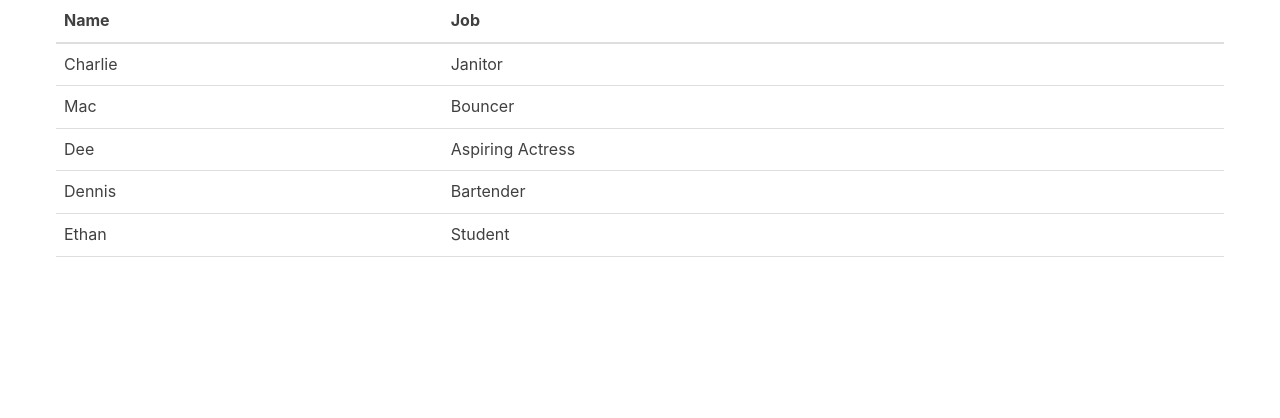
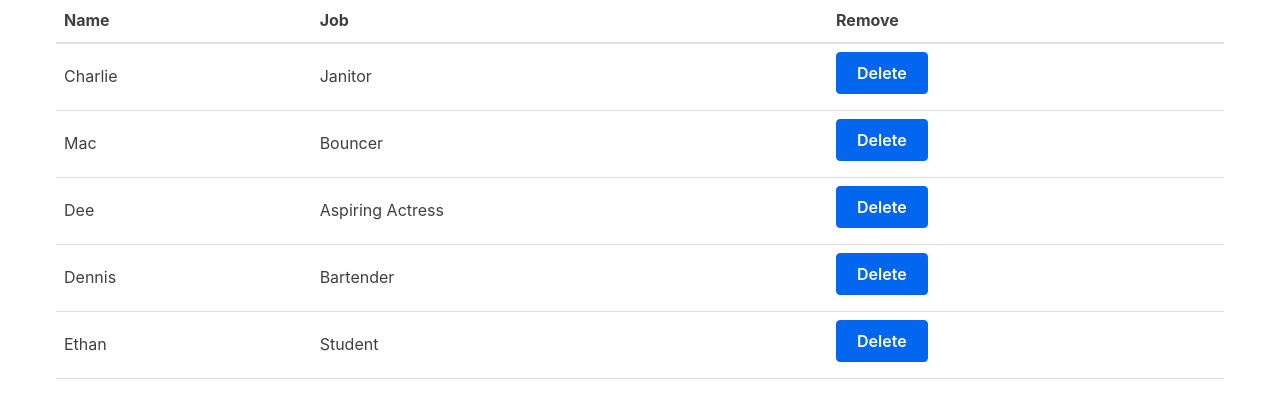
Before and after one commit to Zimboboys/307-react-practice, a React (Create React App) app: page / in a window 1280 px wide. Shown: the top 418 px of the page. Built offline with nearby package versions, Linux system fonts and the light colour scheme.

Commit message:
added remove character button

```diff
--- a/src/App.js
+++ b/src/App.js
@@ -1,17 +1,24 @@
+import { useState } from 'react';
 import Table from './Table';
 
 const App = () => {
-  const characters = [
+  const [characters, updateCharacters] = useState([
     { name: "Charlie", job: "Janitor" },
     { name: "Mac", job: "Bouncer" },
     { name: "Dee", job: "Aspiring Actress" },
     { name: "Dennis", job: "Bartender" },
     { name: "Ethan", job: "Student" }
-  ];
+  ]);
+
+  const removeCharacter = index => {
+    updateCharacters(
+      characters.filter((c, i) => i !== index)
+    );
+  }
 
   return (
     <div className="container">
-      <Table characterData={characters} />
+      <Table characterData={characters} removeCharacter={removeCharacter} />
     </div>
   );
 };
--- a/src/Table.js
+++ b/src/Table.js
@@ -3,25 +3,32 @@ const TableHead = () => (
     <tr>
       <th>Name</th>
       <th>Job</th>
+      <th>Remove</th>
     </tr>
   </thead>
 );
 
-const TableBody = (props) => {
-  const rows = props.characterData.map((c, i) => (
+const TableBody = props => {
+  const rows = props.characterData.map((character, i) => (
     <tr key={i}>
-      <td>{c.name}</td>
-      <td>{c.job}</td>
+      <td>{character.name}</td>
+      <td>{character.job}</td>
+      <td>
+        <button onClick={() => props.removeCharacter(i)}>Delete</button>
+      </td>
     </tr>
   ));
 
   return <tbody>{ rows }</tbody>;
 };
 
-const Table = (props) => (
+const Table = props => (
   <table>
     <TableHead />
-    <TableBody characterData={props.characterData} />
+    <TableBody
+      characterData={props.characterData}
+      removeCharacter={props.removeCharacter}
+    />
   </table>
 );
 
```
